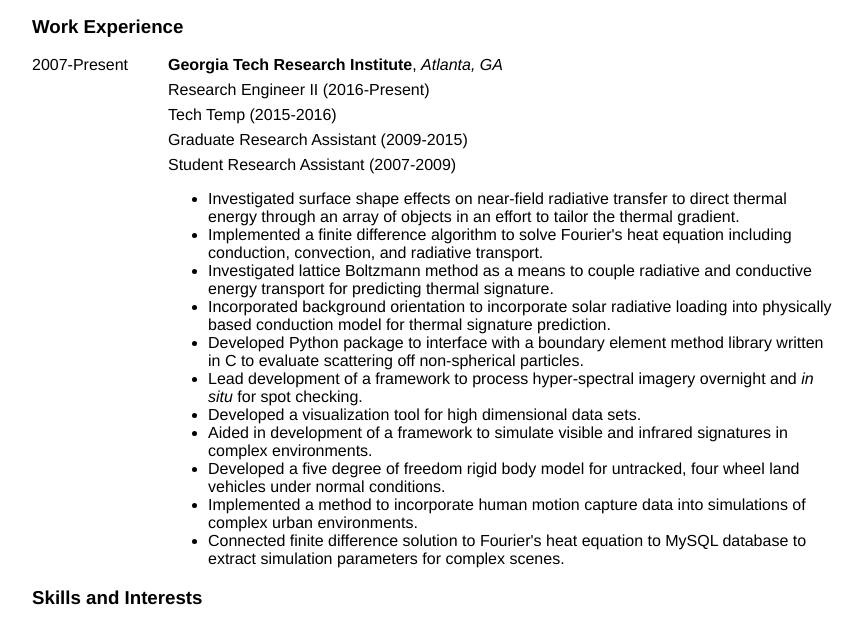
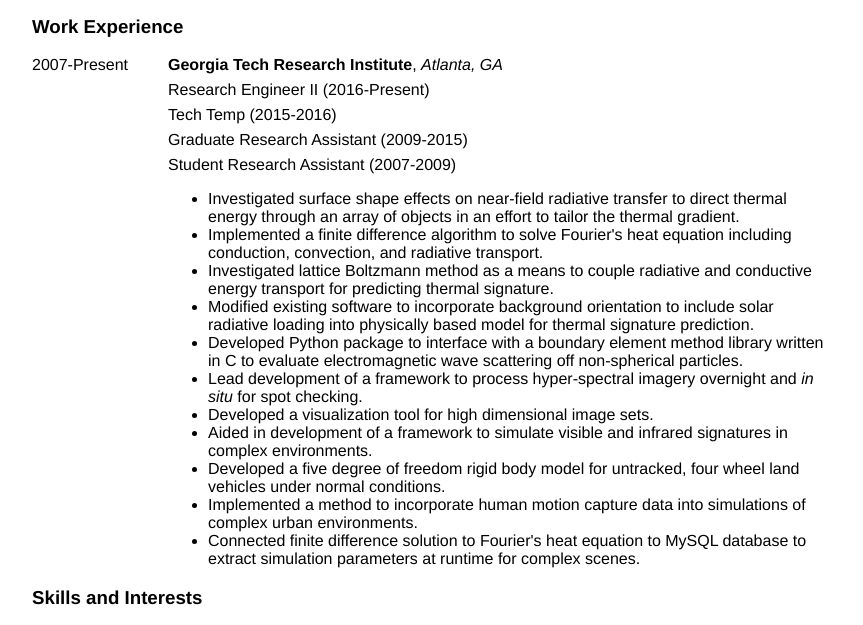
Before and after one commit to kprussing/website, a plain HTML site: page resumes/short.html in a window 1280 px wide. Shown: the part 111-736 px from the top of the page, without its empty margins (208-1071 px from the left). Drawn offline with Linux system fonts and the light colour scheme.

Commit message:
Proofreading short resume and small revisions

```diff
--- a/resumes/short.html
+++ b/resumes/short.html
@@ -25,14 +25,14 @@
 <li>Investigated surface shape effects on near-field radiative transfer to direct thermal energy through an array of objects in an effort to tailor the thermal gradient.</li>
 <li>Implemented a finite difference algorithm to solve Fourier's heat equation including conduction, convection, and radiative transport.</li>
 <li>Investigated lattice Boltzmann method as a means to couple radiative and conductive energy transport for predicting thermal signature.</li>
-<li>Incorporated background orientation to incorporate solar radiative loading into physically based conduction model for thermal signature prediction.</li>
-<li>Developed Python package to interface with a boundary element method library written in C to evaluate scattering off non-spherical particles.</li>
+<li>Modified existing software to incorporate background orientation to include solar radiative loading into physically based model for thermal signature prediction.</li>
+<li>Developed Python package to interface with a boundary element method library written in C to evaluate electromagnetic wave scattering off non-spherical particles.</li>
 <li>Lead development of a framework to process hyper-spectral imagery overnight and <em>in situ</em> for spot checking.</li>
-<li>Developed a visualization tool for high dimensional data sets.</li>
+<li>Developed a visualization tool for high dimensional image sets.</li>
 <li>Aided in development of a framework to simulate visible and infrared signatures in complex environments.</li>
 <li>Developed a five degree of freedom rigid body model for untracked, four wheel land vehicles under normal conditions.</li>
 <li>Implemented a method to incorporate human motion capture data into simulations of complex urban environments.</li>
-<li>Connected finite difference solution to Fourier's heat equation to MySQL database to extract simulation parameters for complex scenes.</li>
+<li>Connected finite difference solution to Fourier's heat equation to MySQL database to extract simulation parameters at runtime for complex scenes.</li>
 </ul>
 </dd>
 </dl>
```
Also changed, not shown: 1 other file.
